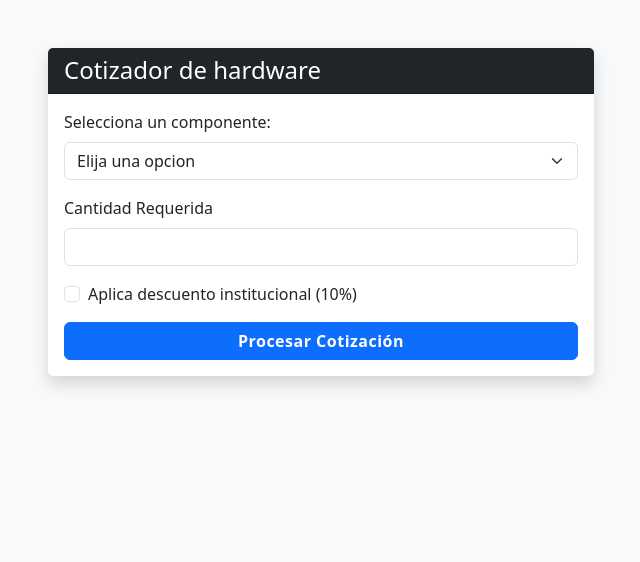
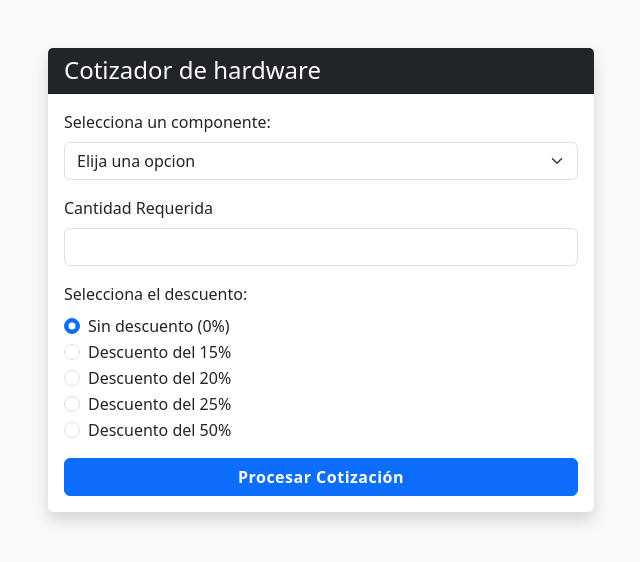
Before and after one commit to diegoxavierpinto/ProyecyoPHP_DPS, a PHP site: page / in a window 1280 px wide. Shown: the top 562 px of the page, without its empty margins (319-959 px from the left). Run offline with PHP 8.4, Linux system fonts and the light colour scheme.

Commit message:
Pagina Completa

```diff
--- a/index.html
+++ b/index.html
@@ -26,6 +26,14 @@
                                     <option value="procesador">Procesador Inter Core I7</option>
                                     <option value="ram">Memoria RAM 16GB DDR5</option>
                                     <option value="almacenamiento">Unidad SSD NVMe 1TB</option>
+                                    <option value="mouse">Mouse Inalámbrico Logitech</option>
+                                    <option value="audifonos">Audífonos Gamer Over-Ear</option>
+                                    <option value="teclado">Teclado Mecánico RGB</option>
+                                    <option value="monitor">Monitor 4K 27 pulgadas</option>
+                                    <option value="webcam">Webcam Full HD 1080p</option>
+                                    <option value="microfono">Micrófono Condensador USB</option>
+                                    <option value="hub">Hub USB 3.0 7 Puertos</option>
+                                    <option value="cargador">Cargador Rápido USB-C 65W</option>
                                 </select>
                             </div>
                             <div class="mb-3">
@@ -33,11 +41,28 @@
                                 <input type="number" class="form-control" id="cantidad" name="cantidad" min="1"
                                     required>
                             </div>
-                            <div class="mb-3 form-check">
-                                <input type="checkbox" class="form-check-input" id="institucional" name="institucional"
-                                    value="1">
-                                <label class="form-check-label" for="institucional">Aplica descuento institucional
-                                    (10%)</label>
+                            <div class="mb-3">
+                                <label class="form-label">Selecciona el descuento:</label>
+                                <div class="form-check">
+                                    <input type="radio" class="form-check-input" id="descuento0" name="descuento" value="0" checked>
+                                    <label class="form-check-label" for="descuento0">Sin descuento (0%)</label>
+                                </div>
+                                <div class="form-check">
+                                    <input type="radio" class="form-check-input" id="descuento15" name="descuento" value="15">
+                                    <label class="form-check-label" for="descuento15">Descuento del 15%</label>
+                                </div>
+                                <div class="form-check">
+                                    <input type="radio" class="form-check-input" id="descuento20" name="descuento" value="20">
+                                    <label class="form-check-label" for="descuento20">Descuento del 20%</label>
+                                </div>
+                                <div class="form-check">
+                                    <input type="radio" class="form-check-input" id="descuento25" name="descuento" value="25">
+                                    <label class="form-check-label" for="descuento25">Descuento del 25%</label>
+                                </div>
+                                <div class="form-check">
+                                    <input type="radio" class="form-check-input" id="descuento50" name="descuento" value="50">
+                                    <label class="form-check-label" for="descuento50">Descuento del 50%</label>
+                                </div>
                             </div>
                             <button type="submit" class="btn btn-primary w-100">Procesar Cotización</button>
                         </form>
```
Also changed, not shown: procesar.php (+41 -11 lines).
